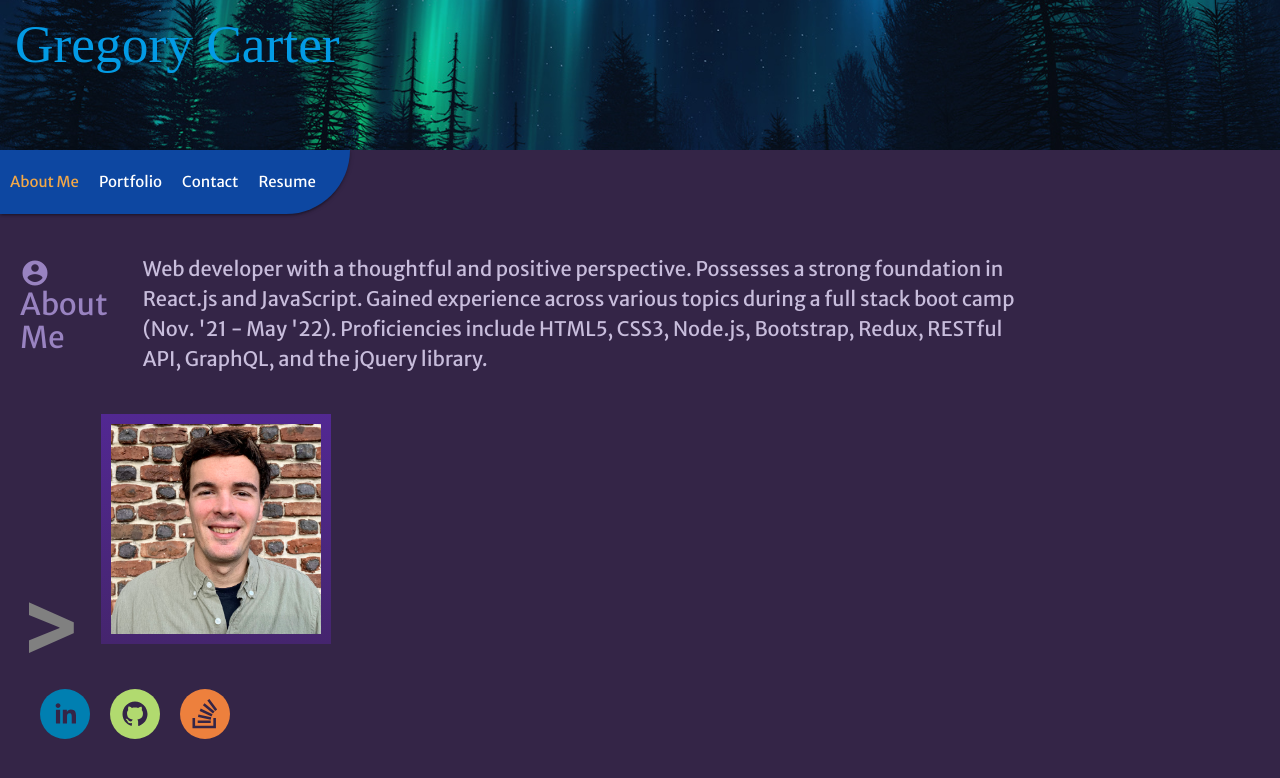
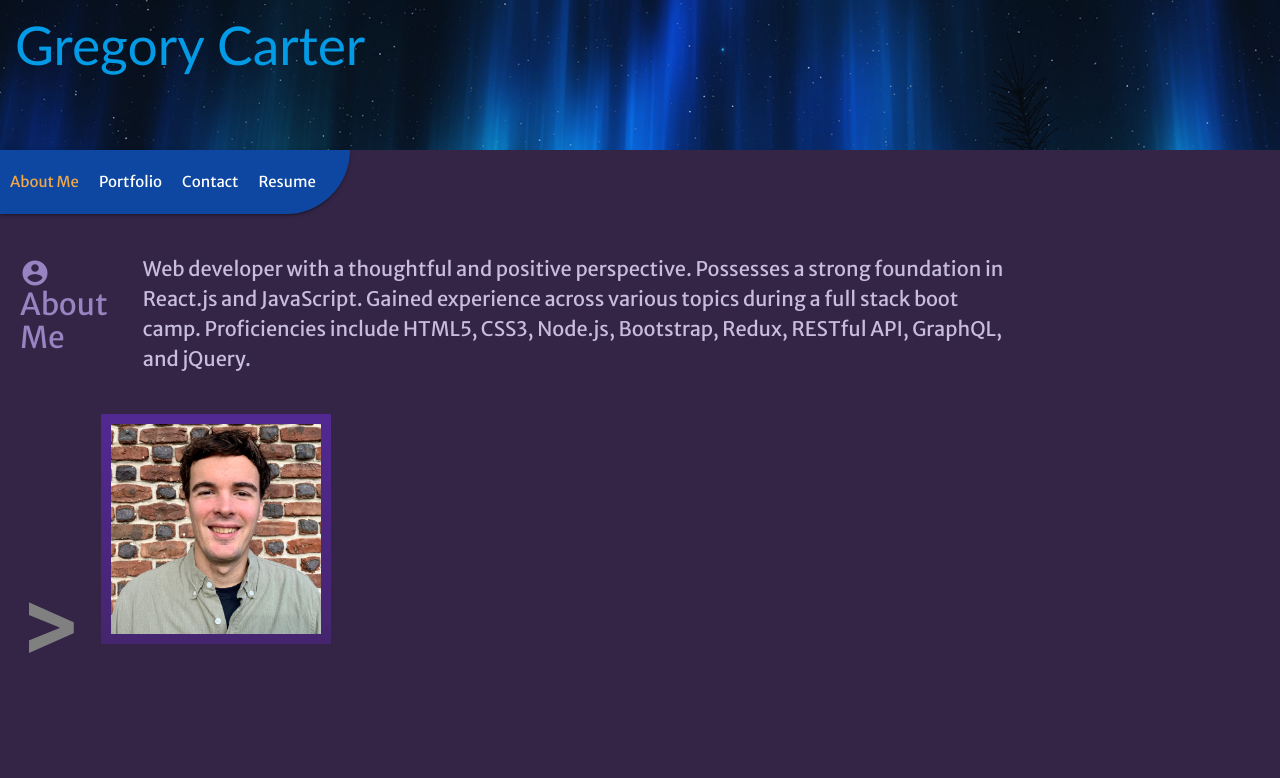
Before and after one commit to gregoryjohncarter/react-descriptive-materials, a React (Create React App) app: page / in a window 1280 px wide. Shown: the top 778 px of the page. Built offline with nearby package versions, Linux system fonts and the light colour scheme; a web font is replaced by a local one.

Commit message:
added animate.css

```diff
--- a/package.json
+++ b/package.json
@@ -7,6 +7,7 @@
     "@testing-library/jest-dom": "^5.16.3",
     "@testing-library/react": "^12.1.4",
     "@testing-library/user-event": "^13.5.0",
+    "animate.css": "^4.1.1",
     "materialize-css": "^1.0.0-rc.2",
     "react": "^18.0.0",
     "react-dom": "^18.0.0",
@@ -20,7 +21,7 @@
     "test": "react-scripts test",
     "eject": "react-scripts eject",
     "predeploy": "npm run build",
-  "deploy": "gh-pages -d build"
+    "deploy": "gh-pages -d build"
   },
   "eslintConfig": {
     "extends": [
--- a/src/App.js
+++ b/src/App.js
@@ -1,4 +1,3 @@
-import logo from './logo.svg';
 import './App.css';
 import M from 'materialize-css';
 import { useState } from 'react';
@@ -7,7 +6,6 @@ import About from './components/About';
 import Portfolio from './components/Portfolio';
 import ContactForm from './components/Contact';
 import Resume from './components/Resume';
-import Footer from './components/Footer';
 
 function App() {
   const [showAbout, setShowAbout] = useState(true);
@@ -18,7 +16,7 @@ function App() {
   const [categories] = useState([
     {
       section: 'About Me',
-      description: 'Web developer with a thoughtful and positive perspective. Possesses a strong foundation in React.js and JavaScript. Gained experience across various topics during a full stack boot camp (Nov. \'21 - May \'22). Proficiencies include HTML5, CSS3, Node.js, Bootstrap, Redux, RESTful API, GraphQL, and the jQuery library.',
+      description: 'Web developer with a thoughtful and positive perspective. Possesses a strong foundation in React.js and JavaScript. Gained experience across various topics during a full stack boot camp. Proficiencies include HTML5, CSS3, Node.js, Bootstrap, Redux, RESTful API, GraphQL, and jQuery.',
       icon: 'account_circle'
     },
     { section: 'Portfolio', description: 'Please consider browsing through some of my projects. Also see additional GitHub links for more info. Heroku pages may take a few seconds to load.', icon:'dashboard' },
@@ -64,11 +62,6 @@ function App() {
           </main>
         </div>
       </div>
-      <div className='row'>
-        <div className='col s12'>
-          <Footer></Footer>
-        </div>
-      </div>
     </div>
   );
 }
--- a/src/components/About/index.js
+++ b/src/components/About/index.js
@@ -1,13 +1,14 @@
 import React from 'react';
-// import coverImage from "../../assets/cover/cover-image.jpg";
+import 'animate.css';
 
 function About({ currentCategory }) {
   const { section, description, icon } = currentCategory;
+
   return (
-    <div className="mobileAbout">
+    <div className="mobileAbout z-index-bot">
       <section className="fontOne">
-        <h3 id="" className="bodyFontAlt"><i className="small material-icons">{icon}</i>{section}</h3>
-        <p className="bodyFont">{description}</p>
+        <h3 id="" className="bodyFontAlt animate__animated animate__fadeIn"><i className="small material-icons">{icon}</i>{section}</h3>
+        <p className="bodyFont animate__animated animate__fadeInDown">{description}</p>
       </section>
       <div className="inline">
         <p className="gt">
--- a/src/components/Footer/index.js
+++ /dev/null
@@ -1,19 +0,0 @@
-import React from 'react';
-import { SocialIcon } from 'react-social-icons';
-
-function Footer() {
-  return (
-    <>
-      <footer className="marginBot">
-        <SocialIcon url="https://www.linkedin.com/in/gregoryjohncarter/" className="socialHover" target="_blank"/>
-        <SocialIcon url="https://github.com/gregoryjohncarter" className="socialHover" bgColor="#b1da6f" target="_blank"/>
-        <SocialIcon url="https://stackoverflow.com/users/18726394/kurama52" className="socialHover" target="_blank"/>
-      </footer>
-      <div className="marginTop">
-
-      </div>
-    </>
-  );
-}
-
-export default Footer;
--- a/src/components/Navigation/index.js
+++ b/src/components/Navigation/index.js
@@ -21,9 +21,9 @@ function Nav(props) {
   }, [currentCategory]);
 
   return (
-    <header>
+    <header className='z-index-top'>
       <h2 className="bg fontTwo">
-        <a data-testid="link" href="." className='pointer'>
+        <a data-testid="link" href="." className='pointer palatino'>
           Gregory Carter
         </a>
       </h2>
--- a/src/components/Portfolio/index.js
+++ b/src/components/Portfolio/index.js
@@ -6,8 +6,8 @@ function Portfolio({ currentCategory }) {
   return (
     <div className="container">
       <section className="fontOne">
-        <h3 data-testid="h3tag" className="bodyFontAlt"><i className="small material-icons">{icon}</i>{section}</h3>
-        <p className="bodyFont">{description}</p>
+        <h3 data-testid="h3tag" className="bodyFontAlt animate__animated animate__fadeIn"><i className="small material-icons">{icon}</i>{section}</h3>
+        <p className="bodyFont animate__animated animate__fadeInDown">{description}</p>
       </section>
       <div className="box">
         <Project></Project>
--- a/src/components/Project/index.js
+++ b/src/components/Project/index.js
@@ -16,12 +16,12 @@ function Project() {
         <div className="row">
           <div className="col s12 l6 colFlex">
             <div className="secondary blackjack" onClick={(event) => { handleClick('https://gregoryjohncarter.github.io/betwixt-blackjack/', event); }} style={{cursor:"pointer"}}>
-              <SocialIcon url='https://github.com/gregoryjohncarter/betwixt-blackjack' className="iconHover" bgColor="#2d2d2d" fgColor="#e8e8e8" style={{ height: 45, width: 45}} target="_blank"/><p className="fontTwoA" onClick={(event) => { handleClick('https://gregoryjohncarter.github.io/betwixt-blackjack/', event); }}>Betwixt Blackjack <span className="fontOneA" onClick={(event) => { handleClick('https://gregoryjohncarter.github.io/betwixt-blackjack/', event); }}>&rarr; React, CSS</span></p>
+              <SocialIcon url='https://github.com/gregoryjohncarter/betwixt-blackjack' className="iconHover" bgColor="#2d2d2d" fgColor="#e8e8e8" style={{ height: 45, width: 45}} target="_blank"/><p className="fontTwoA animate__animated animate__flipInX" onClick={(event) => { handleClick('https://gregoryjohncarter.github.io/betwixt-blackjack/', event); }}>Betwixt Blackjack <span className="fontOneA" onClick={(event) => { handleClick('https://gregoryjohncarter.github.io/betwixt-blackjack/', event); }}>&rarr; React, CSS</span></p>
             </div>
           </div>
           <div className="col s12 l6 colFlex">
             <div className="secondary thought" onClick={(event) => { handleClick('https://news-to-attend-to.herokuapp.com/', event); }} style={{cursor:"pointer"}}>
-              <SocialIcon url='https://github.com/gregoryjohncarter/news-to-attend-to' className="iconHover" bgColor="#2d2d2d" fgColor="#e8e8e8" style={{ height: 45, width: 45}} target="_blank"/><p className="fontTwoA grating" onClick={(event) => { handleClick('https://news-to-attend-to.herokuapp.com/', event); }}>News to Attend to<span className="fontOneA" onClick={(event) => { handleClick('https://news-to-attend-to.herokuapp.com/', event); }}>&rarr; React, News API</span></p>
+              <SocialIcon url='https://github.com/gregoryjohncarter/news-to-attend-to' className="iconHover" bgColor="#2d2d2d" fgColor="#e8e8e8" style={{ height: 45, width: 45}} target="_blank"/><p className="fontTwoA animate__animated animate__flipInX" onClick={(event) => { handleClick('https://news-to-attend-to.herokuapp.com/', event); }}>News to Attend to<span className="fontOneA" onClick={(event) => { handleClick('https://news-to-attend-to.herokuapp.com/', event); }}>&rarr; React, News API</span></p>
             </div>
           </div>
         </div>
@@ -29,7 +29,7 @@ function Project() {
           <div className="row">
             <div className="col s12 l6 colFlex">
               <div className="secondary wo" onClick={(event) => { handleClick('https://workout-assistant-mern.herokuapp.com/', event); }} style={{cursor:"pointer"}}>
-                <SocialIcon url='https://github.com/gregoryjohncarter/Workout-Assistant' className="iconHover" bgColor="#2d2d2d" fgColor="#e8e8e8" style={{ height: 45, width: 45}} target="_blank"/><p className="fontTwoA grating" onClick={(event) => { handleClick('https://workout-assistant-mern.herokuapp.com/', event); }}>Workout Assistant<span className="fontOneA" onClick={(event) => { handleClick('https://workout-assistant-mern.herokuapp.com/', event); }}>&rarr; MERN, Apollo</span></p>
+                <SocialIcon url='https://github.com/gregoryjohncarter/Workout-Assistant' className="iconHover" bgColor="#2d2d2d" fgColor="#e8e8e8" style={{ height: 45, width: 45}} target="_blank"/><p className="fontTwoA" onClick={(event) => { handleClick('https://workout-assistant-mern.herokuapp.com/', event); }}>Workout Assistant<span className="fontOneA" onClick={(event) => { handleClick('https://workout-assistant-mern.herokuapp.com/', event); }}>&rarr; MERN, Apollo</span></p>
               </div>
             </div>
             <div className="col s12 l6 colFlex">
--- a/src/components/Resume/index.js
+++ b/src/components/Resume/index.js
@@ -6,10 +6,9 @@ function Resume({ currentCategory }) {
   return (
     <div className="mobileResume">
       <section className="fontOne">
-        <h3 data-testid="h3tag" className="bodyFontAlt"><i className="small material-icons">{icon}</i>{section}</h3>
-        <p className="bodyFont">{description}</p>
+        <h3 data-testid="h3tag" className="bodyFontAlt animate__animated animate__fadeIn resume"><i className="small material-icons">{icon}</i>{section}</h3>
       </section>
-      <iframe className="pdf marginBot marginLeft" src={`${Pdf}#view=fitH`} title="GregorysResume" height="100%" width="100%"/>
+      <iframe className="pdf marginLeft" src={`${Pdf}#view=fitH`} title="GregorysResume" height="100%" width="100%"/>
     </div>
   );
 }
--- a/src/index.css
+++ b/src/index.css
@@ -22,6 +22,31 @@ code {
 
 .container {
   width: 85%;
+}
+
+.z-index-top {
+  z-index: 5;
+  position: relative;
+}
+
+.z-index-bot {
+  z-index: 1;
+}
+
+.z-index-neg {
+  z-index: -1;
+}
+
+.animate__animated.animate__fadeIn {
+  --animate-duration: 3s;
+}
+
+.animate__animated.animate__flipInX {
+  --animate-duration: 2s;
+}
+
+.palatino {
+  font-family: 'Trebuchet MS', 'Lucida Grande', 'Lucia Sans Unicode', 'Lucida Sans', 'Tahoma', 'sans-serif'
 }
 
 nav a:hover {
@@ -143,7 +168,7 @@ section {
 }
 
 .width {
-    margin-left: 30px;
+  margin-left: 30px;
 }
 
 .bodyFontAlt {
@@ -176,17 +201,12 @@ section {
   font-weight: bolder;
 }
 
-.marginBot {
-  margin-bottom: 45px;
-  margin-left: 30px;
-}
-
 .marginTop {
   margin-top: 15px;
 }
 
 form {
-  width: 500px;
+  width: 424px;
   margin-left: 35px;
 }
 
@@ -197,6 +217,7 @@ nav {
 .gray {
   color: #c8bddc;
   font-size: 20px;
+  font-family: math;
 }
 
 .slightBot {
@@ -354,8 +375,9 @@ button:hover {
 }
 
 .contact {
-    font-size: 25px;
-    border-bottom: 5px solid #463c56;
+  font-family: 'Book Antiqua', 'Georgia', 'Serif';
+  font-size: 25px;
+  border-bottom: 5px solid #463c56;
 }
 
 /* Portfolio styles END */
@@ -390,6 +412,29 @@ button:hover {
 
 .pointer {
   cursor: default;
+}
+
+@keyframes wiper-enter {
+	0% {
+		transform: scale(0, .025);
+	}
+	50% {
+		transform: scale(.75, .025);
+	}
+}
+
+.wiper-enter {
+  animation-name: wiper-enter;
+  animation-duration: 1.25s;
+  animation-iteration-count: ease-in;
+}
+
+.resume {
+  margin-left: 45px;
+}
+
+.marginBot {
+  float: right;
 }
 
 /* MEDIA QUERY- smaller desktop screens and smaller */
@@ -799,8 +844,8 @@ button:hover {
   }
 
   .pdf {
-    height: 350px;
-    width: 350px;
+    height: 300px;
+    width: 300px;
   }
 
   .box {
@@ -1009,7 +1054,7 @@ button:hover {
 
   .pdf {
     height: 350px;
-    width: 350px;
+    width: 300px;
   }
 
   .box {
@@ -1017,7 +1062,7 @@ button:hover {
   }
 
   .marginLeft {
-    margin-left: 20px;
+    margin-left: 40px;
   }
 }
 
@@ -1131,10 +1176,6 @@ button:hover {
 
   .marginLeft {
     margin-left: 22px;
-  }
-
-  .marginBot {
-    margin-bottom: 25px;
   }
 }
 
```
Also changed, not shown: src/components/Contact/index.js (+9 -3 lines), 2 other files (tests, documents, lock files or other folders).
